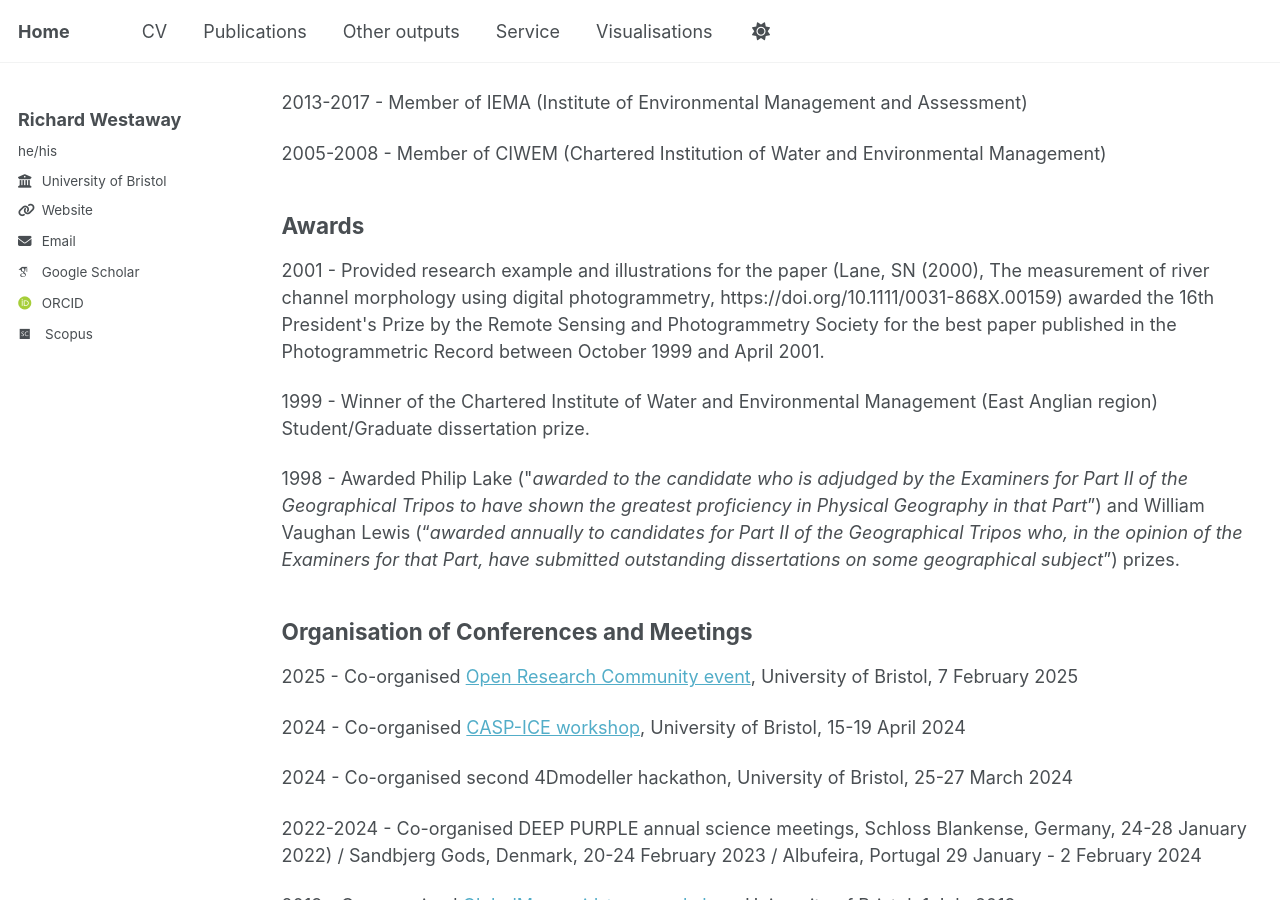
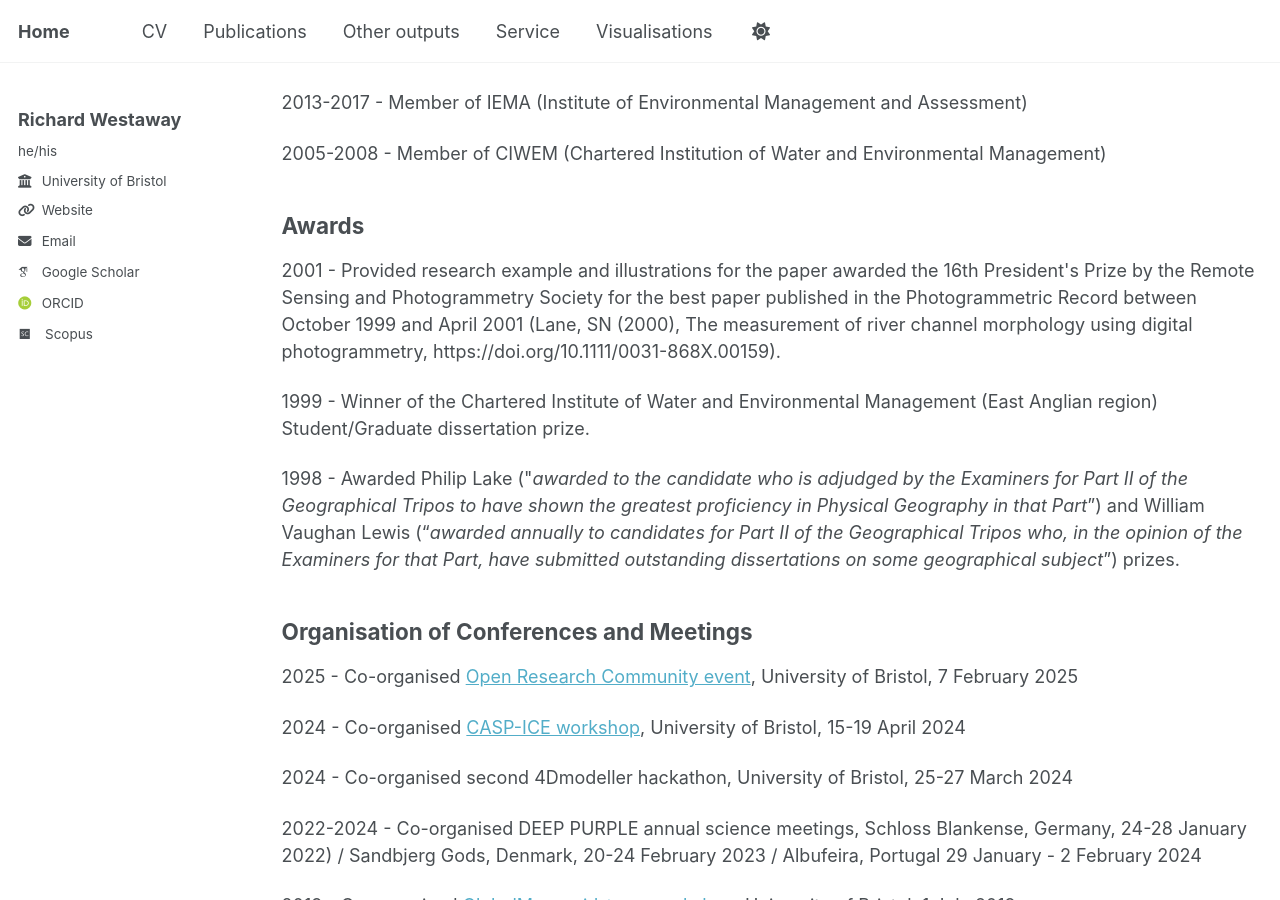
Before and after one commit to richardwestaway/richardwestaway.github.io, a Jekyll site: the page built from _pages/service.html, in a window 1280 px wide and 900 px high, scrolled down 396 px. Built offline with Jekyll 4.4.1, drawn with Linux system fonts in a browser that asks for light colours; some web fonts are replaced; comment, search, counter and statistics services are not loaded.

```diff
--- a/_pages/service.html
+++ b/_pages/service.html
@@ -27,7 +27,7 @@ author_profile: true
 
 <h2>Awards</h2>
 
-<p>2001 - Provided research example and illustrations for the paper (Lane, SN (2000), The measurement of river channel morphology using digital photogrammetry, https://doi.org/10.1111/0031-868X.00159) awarded the 16th President's Prize by the Remote Sensing and Photogrammetry Society for the best paper published in the Photogrammetric Record between October 1999 and April 2001.</p>
+<p>2001 - Provided research example and illustrations for the paper awarded the 16th President's Prize by the Remote Sensing and Photogrammetry Society for the best paper published in the Photogrammetric Record between October 1999 and April 2001 (Lane, SN (2000), The measurement of river channel morphology using digital photogrammetry, https://doi.org/10.1111/0031-868X.00159).</p>
 
 <p>1999 - Winner of the Chartered Institute of Water and Environmental Management (East Anglian region) Student/Graduate dissertation prize.</p>
 
```
